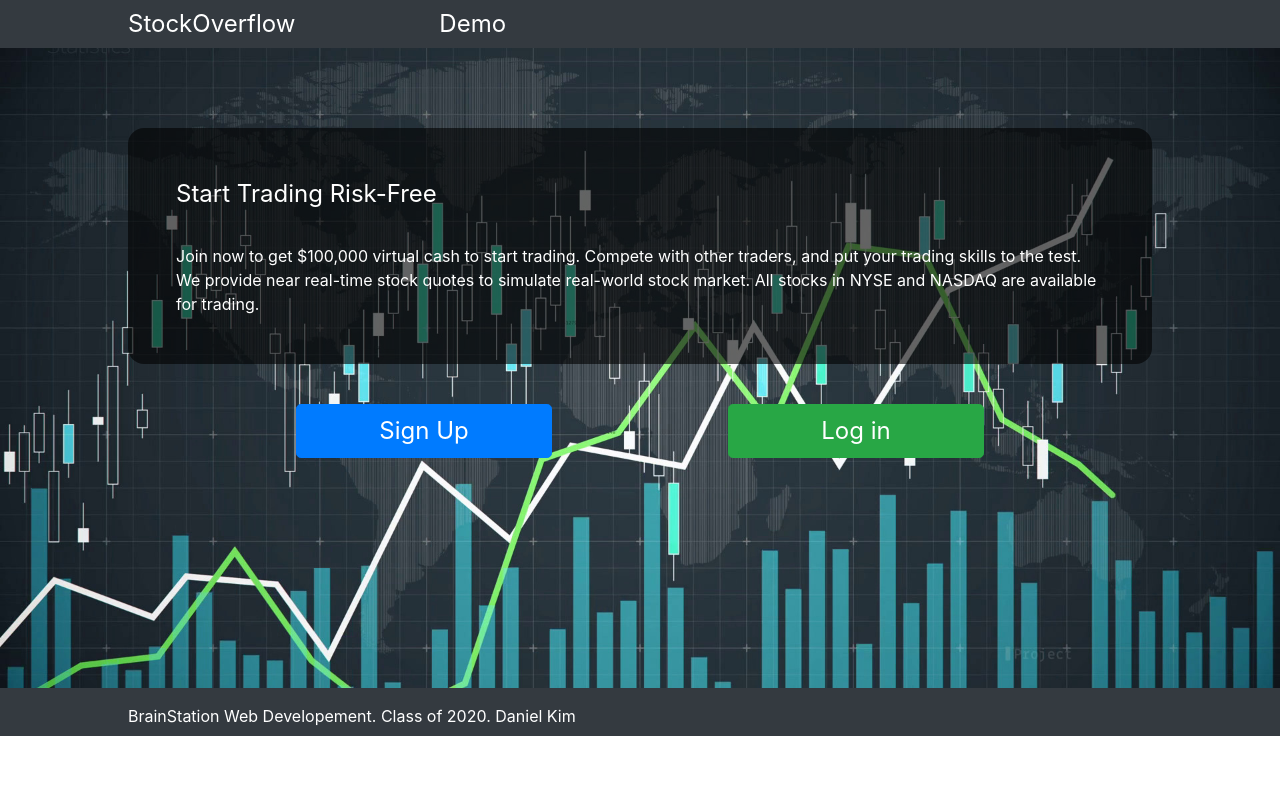
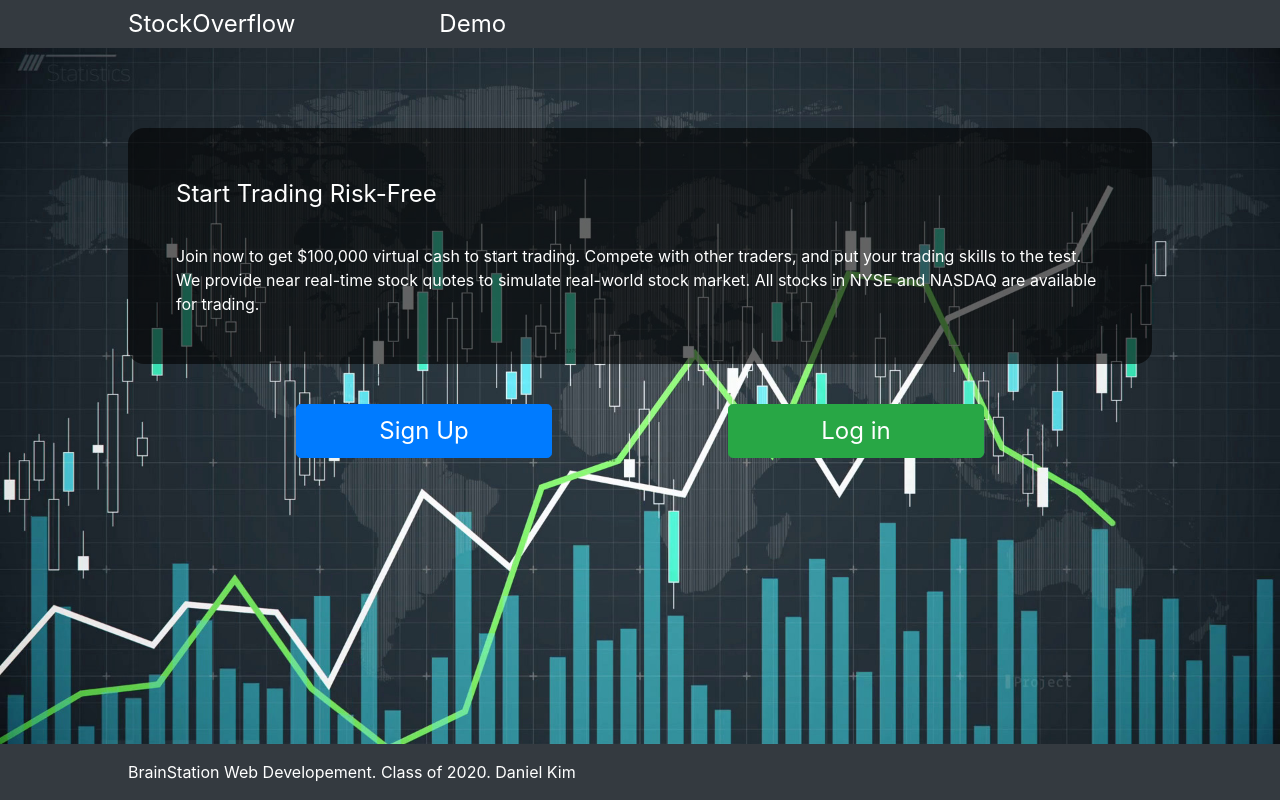
Before and after one commit to kyh8725/stockoverflow, a React (Create React App) app in the folder client/: page / in a window 1280 px wide. Built offline with nearby package versions, Linux system fonts and the light colour scheme; no server answers.

Commit message:
order processing fixed

```diff
--- a/client/src/components/Orders.js
+++ b/client/src/components/Orders.js
@@ -40,14 +40,6 @@ class Orders extends Component {
     } ${date.getDate()} ${date.getFullYear()}`;
   };
 
-  getCash = (username) => {
-    axios.get(`/users/${username}`).then((response) => {
-      if (username === response.data[0].username) {
-        this.setState({ cash: response.data[0].cash });
-      }
-    });
-  };
-
   cancelHandler = (event) => {
     axios.put(`/orders/settle/${event.target.id}`).then((response) => {
       this.props.getOrders();
@@ -66,7 +58,7 @@ class Orders extends Component {
           //-------------------------------PROCESSING BUY STOCK ------------------------------
 
           if (
-            response.data.isUSMarketOpen &&
+            // response.data.isUSMarketOpen &&
             response.data.latestPrice <= orderF.price &&
             orderF.buy &&
             !orderF.sell
@@ -85,19 +77,19 @@ class Orders extends Component {
                 // set the status buy = false.
                 axios.put(`/orders/settle/${orderF.id}`).then((response) => {
                   // update the order db after buy stock compeletion
-                  this.props.getOrder();
+                  this.props.getOrders();
                   // update the cash balance of the user
                   axios
                     .put("/users/trade/sell", {
                       username: this.state.user,
-                      cash: this.state.cash - orderF.quantity * currentPrice,
+                      cash: this.props.cash - orderF.quantity * currentPrice,
                     })
                     .then((response) => {});
                 });
               });
             //-------------------------------PROCESSING SELL STOCK ------------------------------
           } else if (
-            response.data.isUSMarketOpen &&
+            // response.data.isUSMarketOpen &&
             response.data.latestPrice >= orderF.price &&
             !orderF.buy &&
             orderF.sell
@@ -114,7 +106,7 @@ class Orders extends Component {
                   axios
                     .put(`/users/trade/sell`, {
                       username: this.state.user,
-                      cash: this.state.cash + orderF.quantity * currentPrice,
+                      cash: this.props.cash + orderF.quantity * currentPrice,
                     })
                     .then((response) => {});
                 });
@@ -159,6 +151,8 @@ class Orders extends Component {
   };
 
   render() {
+    console.log(this.props.cash);
+    console.log(this.props.orders);
     return (
       <>
         <div className="account__wrapper">
--- a/client/src/styles/_partials/_account.scss
+++ b/client/src/styles/_partials/_account.scss
@@ -1,7 +1,6 @@
 .account {
   margin: 1rem 1rem;
-  padding: 1rem 1rem;
-  padding-bottom: 1.5rem;
+  padding: 1rem 1rem 1.5rem 1rem;
   border: 1px solid silver;
   width: 100%;
   max-width: 60rem;
@@ -9,7 +8,7 @@
   &__wrapper {
     display: flex;
     justify-content: center;
-    width: 100%;
+    flex: 1;
   }
 
   &__holder {
--- a/client/src/styles/_partials/_footer.scss
+++ b/client/src/styles/_partials/_footer.scss
@@ -1,14 +1,16 @@
 .footer {
-  position: relative;
-  height: 3rem;
+  position: sticky;
+  height: auto;
   background-color: #343a40;
   color: white;
   padding: 1rem;
   width: 100%;
+  font-size: 0.8rem;
 }
 @include tablet {
   .footer {
     padding: 1rem 8rem;
+    font-size: 1rem;
   }
 }
 @include desk {
--- a/client/src/styles/_partials/_landing.scss
+++ b/client/src/styles/_partials/_landing.scss
@@ -1,9 +1,7 @@
 .landing {
   display: flex;
   flex-direction: column;
-  position: relative;
-  min-width: 100%;
-  min-height: 80vh;
+  flex: 1;
   padding: 4rem 1rem;
   background-image: url("/stockbg2.jpg");
   background-repeat: no-repeat;
@@ -53,7 +51,6 @@
       font-size: 1rem;
     }
     &__content {
-      max-height: 20vw;
       padding: 2rem;
     }
     &__btnWrap {
@@ -73,16 +70,15 @@
 @include desk {
   .landing {
     flex-direction: row;
+    justify-content: center;
     padding: 5rem 20rem;
     &__content {
       padding-bottom: 0;
-      flex: 0.8;
     }
     &__btnWrap {
       display: flex;
       flex-direction: column;
       justify-content: flex-start;
-      flex: 0.2;
     }
     #signupbtn,
     #loginbtn,
--- a/client/src/styles/_partials/_research.scss
+++ b/client/src/styles/_partials/_research.scss
@@ -11,6 +11,7 @@
     flex-wrap: wrap;
     justify-content: center;
     align-items: flex-start;
+    flex: 1;
   }
 }
 #nav-searchInput {
--- a/client/src/styles/index.css
+++ b/client/src/styles/index.css
@@ -44,17 +44,20 @@
 }
 
 .footer {
-  position: relative;
-  height: 3rem;
+  position: -webkit-sticky;
+  position: sticky;
+  height: auto;
   background-color: #343a40;
   color: white;
   padding: 1rem;
   width: 100%;
+  font-size: 0.8rem;
 }
 
 @media only screen and (min-width: 993px) {
   .footer {
     padding: 1rem 8rem;
+    font-size: 1rem;
   }
 }
 
@@ -72,9 +75,9 @@
   -webkit-box-direction: normal;
       -ms-flex-direction: column;
           flex-direction: column;
-  position: relative;
-  min-width: 100%;
-  min-height: 80vh;
+  -webkit-box-flex: 1;
+      -ms-flex: 1;
+          flex: 1;
   padding: 4rem 1rem;
   background-image: url("/stockbg2.jpg");
   background-repeat: no-repeat;
@@ -137,7 +140,6 @@
     font-size: 1rem;
   }
   .landing__content {
-    max-height: 20vw;
     padding: 2rem;
   }
   .landing__btnWrap * {
@@ -158,13 +160,13 @@
     -webkit-box-direction: normal;
         -ms-flex-direction: row;
             flex-direction: row;
+    -webkit-box-pack: center;
+        -ms-flex-pack: center;
+            justify-content: center;
     padding: 5rem 20rem;
   }
   .landing__content {
     padding-bottom: 0;
-    -webkit-box-flex: 0.8;
-        -ms-flex: 0.8;
-            flex: 0.8;
   }
   .landing__btnWrap {
     display: -webkit-box;
@@ -177,9 +179,6 @@
     -webkit-box-pack: start;
         -ms-flex-pack: start;
             justify-content: flex-start;
-    -webkit-box-flex: 0.2;
-        -ms-flex: 0.2;
-            flex: 0.2;
   }
   .landing #signupbtn,
   .landing #loginbtn,
@@ -192,8 +191,7 @@
 
 .account {
   margin: 1rem 1rem;
-  padding: 1rem 1rem;
-  padding-bottom: 1.5rem;
+  padding: 1rem 1rem 1.5rem 1rem;
   border: 1px solid silver;
   width: 100%;
   max-width: 60rem;
@@ -206,7 +204,9 @@
   -webkit-box-pack: center;
       -ms-flex-pack: center;
           justify-content: center;
-  width: 100%;
+  -webkit-box-flex: 1;
+      -ms-flex: 1;
+          flex: 1;
 }
 
 .account__holder {
@@ -413,6 +413,9 @@
   -webkit-box-align: start;
       -ms-flex-align: start;
           align-items: flex-start;
+  -webkit-box-flex: 1;
+      -ms-flex: 1;
+          flex: 1;
 }
 
 #nav-searchInput {
@@ -836,8 +839,14 @@
 }
 
 #root {
-  position: relative;
-  overflow: scroll;
+  display: -webkit-box;
+  display: -ms-flexbox;
+  display: flex;
+  -webkit-box-orient: vertical;
+  -webkit-box-direction: normal;
+      -ms-flex-direction: column;
+          flex-direction: column;
+  min-height: 100vh;
   -webkit-overflow-scrolling: touch;
 }
 /*# sourceMappingURL=index.css.map */
--- a/client/src/styles/index.scss
+++ b/client/src/styles/index.scss
@@ -11,7 +11,8 @@
 @import "./_partials/demo";
 
 #root {
-  position: relative;
-  overflow: scroll;
+  display: flex;
+  flex-direction: column;
+  min-height: 100vh;
   -webkit-overflow-scrolling: touch;
 }
```
Also changed, not shown: 1 other file (tests, documents, lock files or other folders).
